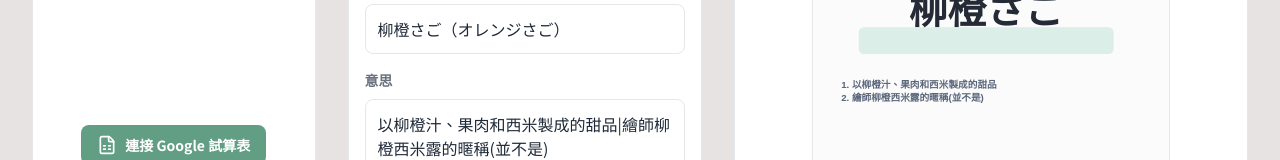
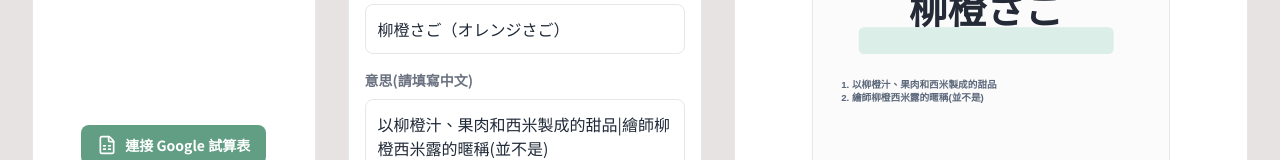
Before and after one commit to sessatakuma/JaCarda, a React (Vite) app: page / in a window 1280 px wide. Shown: the part 307-467 px from the top of the page. Built offline with nearby package versions, Linux system fonts and the light colour scheme; a web font is replaced by a local one.

Commit message:
fix: clarify meaning input language

```diff
--- a/src/i18n.ts
+++ b/src/i18n.ts
@@ -106,7 +106,7 @@ const resources = {
                 downloadedTitle: 'PNG 已下載',
             },
             edit: {
-                meaning: '意思',
+                meaning: '意思(請填寫中文)',
                 meaningPlaceholder:
                     '- 以柳橙汁、果肉和西米製成的甜品\n- 繪師柳橙西米露的暱稱(並不是)',
                 phraseReading: '詞句 + 假名',
```
